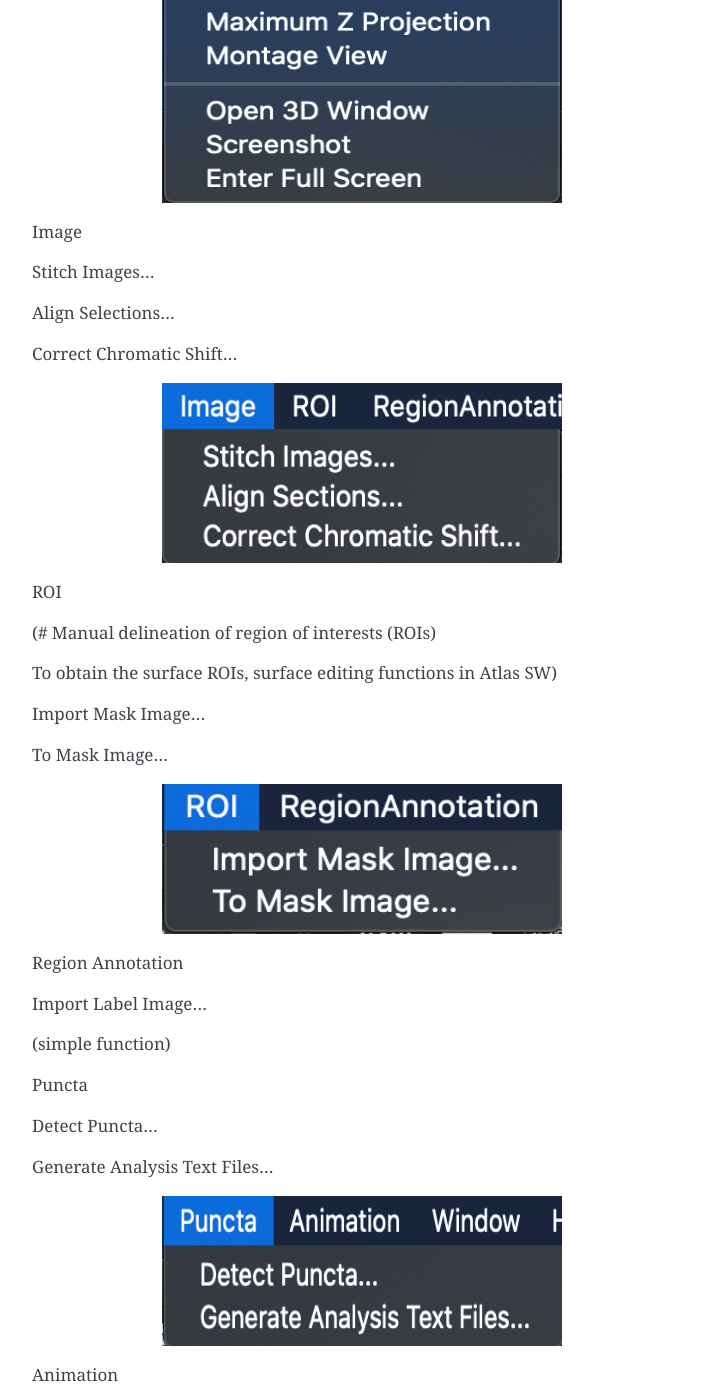
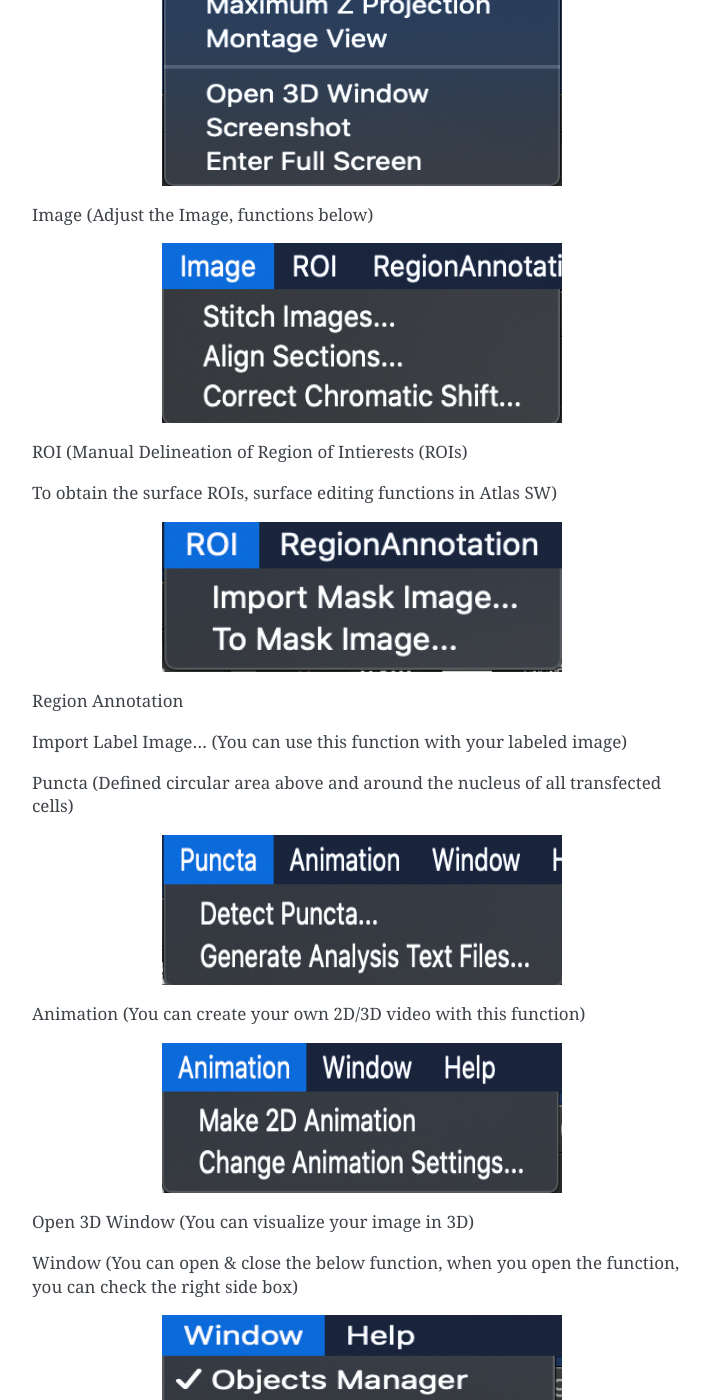
Before and after one commit to feng-lab/atlas-doc, a Sphinx documentation site: the page built from docs/source/license.rst, in a window 1280 px wide and 1400 px high, scrolled down 3071 px. Shown: the whole window, without its empty margins (388-1098 px from the left). Built offline with Sphinx 7.4.7, drawn with Linux system fonts in a browser that asks for light colours; some of the changed text lies outside the part shown.

Commit message:
update docs

```diff
--- a/docs/source/index.rst
+++ b/docs/source/index.rst
@@ -8,7 +8,7 @@ Atlas: an Open-Source Software Package for Biological-Image Visualization
   :alt: Atlas Figure1
   :align: right
 
-Atlas is an open source software for biological-image visualization, suite for digital image processing, analyzing 2D & 3D image stacks, visualizes various surface objects, digitally reconstructed neurons, 3D reconstruction, user-defined annotations in 2D & 3D space, and displaying fuctional biological-image data, etc.
+Atlas is an open source software for 3D/4D/5D digital image visualization, analyzing 2D & 3D image stacks, visualizes various surface objects, digitally reconstructed neurons, 3D reconstruction, user-defined annotations in 2D & 3D space, and displaying fuctional biological-image data, etc.
 
 We propose Atlas as a software for productive collaboration between biological research and computer science communities.
 
--- a/docs/source/license.rst
+++ b/docs/source/license.rst
@@ -36,7 +36,7 @@ Contents
 File -> Open...
 
 Open a file, which can be a TIFF or an SWC file or others
-
+You can simply open a file(your image file) with this function
 
 .. image:: images/file.png
   :width: 800px
@@ -46,8 +46,9 @@ Open a file, which can be a TIFF or an SWC file or others
   :align: center
 
 
-Or
-File Icon (First one)
+Or (second way to open a file)
+
+File Icon (First picture)
 Open an existing scene file
 
 .. image:: images/open.png
@@ -57,21 +58,18 @@ Open an existing scene file
   :alt: Atlas Figure1
   :align: center
 
-Edit
+
+Edit (You can edit the file below function)
 
 Undo/Redo/Copy/Paste/Start Dictation...
 
-Atlas supports unlimited undo/redo for most SWC & others editing operations
+* Atlas supports unlimited undo/redo for most SWC & others editing operations
 
 
-View
 
-Zoom In(Command & +) / Zoom Out(Command & -) / Fit into WIndow /
+View (Adjust how to display of your file)
 
-Normal View / Maximum Z Projection / Montage View / Open 3D WIondow /
-
-Screenshot / Enter Full Screen
-
+Zoom In(Command & +) / Zoom Out(Command & -) /
 
 .. image:: images/view.png
   :width: 400px
@@ -81,13 +79,7 @@ Screenshot / Enter Full Screen
   :align: center
 
 
-Image
-
-Stitch Images...
-
-Align Selections...
-
-Correct Chromatic Shift...
+Image (Adjust the Image, functions below)
 
 
 .. image:: images/stitchimages.png
@@ -98,15 +90,9 @@ Correct Chromatic Shift...
   :align: center
 
 
-ROI
-
-(# Manual delineation of region of interests (ROIs)
+ROI (Manual Delineation of Region of Intierests (ROIs)
 
 To obtain the surface ROIs, surface editing functions in Atlas SW)
-
-Import Mask Image...
-
-To Mask Image...
 
 .. image:: images/roi.png
   :width: 400px
@@ -118,15 +104,10 @@ To Mask Image...
 
 Region Annotation
 
-Import Label Image...
+Import Label Image... (You can use this function with your labeled image)
 
-(simple function)
 
-Puncta
-
-Detect Puncta...
-
-Generate Analysis Text Files...
+Puncta (Defined circular area above and around the nucleus of all transfected cells)
 
 
 .. image:: images/puncta.png
@@ -137,11 +118,8 @@ Generate Analysis Text Files...
   :align: center
 
 
-Animation
+Animation (You can create your own 2D/3D video with this function)
 
-Make 2D Animation
-
-Change Animation Settings...
 
 
 .. image:: images/animation.png
@@ -152,25 +130,11 @@ Change Animation Settings...
   :align: center
 
 
-Open 3D Window
+Open 3D Window (You can visualize your image in 3D)
 
-User can make 3D animation
 
-Window
 
-Object Manager
-
-Object View Settings
-
-Object Detailed Info
-
-Global View Setting
-
-Capture
-
-Help
-
-Edit and Output
+Window (You can open & close the below function, when you open the function, you can check the  right side box)
 
 
 .. image:: images/window.png
@@ -181,41 +145,29 @@ Edit and Output
   :align: center
 
 
-Help
+Help (You can serch the function you want)
 
-Search
 
-Help
-
-View Log
-
-Open Log Folder
-
-Run Benchmark
-
-Unit Test
-
-Run Custom Command
 
 2.1.2 Keyboard Shortcuts
 ^^^^^^^^^^^^^^^^^^^^^^^^
-Command referred to as Ctrl for Windows PC
+* Command referred to as Ctrl for Windows PC
 
-2D Image Control
+* 2D Image Control
 
-zoom:
+* zoom:
 
 1) command/control & +(bigger), -(smaller)
 
 2) + / -
 
-zoom in/out to location:
+* zoom in/out to location:
 
 1) + / - while pointing mouse cursor to the target location
 
-3D Image Control
+* 3D Image Control
 
-zoom/dolly:
+* zoom/dolly:
 
 1) command/control key + mouse wheel scroll
 
@@ -225,25 +177,25 @@ zoom/dolly:
 
 4) =(+)/- key (might be slow if image is rendered in full-resolution)
 
-rotate:
+* rotate:
 
 1) mouse drag
 
 2) command/control key + Left/Right/Up/Down key
 
-shift:
+* shift:
 
 1) shift key + mouse drag
 2) shift key + Left/Right/Up/Down key (might be slow if image is rendered in full-resolution)
 
-roll:
+* roll:
 
 1) alt key + mouse drag
 
 2) alt key + Left/Right key (might be slow if image is rendered in full-resolution)
 
 
-General Shortcut Functions
+* General Shortcut Functions
 
 
 .. image:: images/table.png
@@ -460,8 +412,26 @@ Additional Notes
   :alt: Atlas Figure1
   :align: center
 
-3.2 Analzing Fluorescence Microscopy Images with Atlas
+3.2 Analyzing Fluorescence Microscopy Image with Atlas
 ^^^^^^^^^^^^^^^^^^^^^^^^^^^^^^^^^^^^^^^^^^^^^^^^^^^^^^
+
+3D Mouse Brain Modeling with Atlas
+==================================
+
+.. image:: images/atlas11.png
+  :width: 800px
+  :height: 400px
+  :scale: 100%
+  :alt: Atlas Figure1
+  :align: center
+
+Figure1. Atlas 3D Visualization. Use of Atlas in visualizing a digital model of a mouse brain.
+
+Grey voxels: 3D volumetric image of a mouse brain; turquoise, lavender, and ultramarine blue voxels: Mouse Hippocampus; shows structure and functions in great detail. Black boxels: Aligned interpolation.
+
+Atlas visualization: From the global viewer, object viewers from various brain regions can be initialized. Object viewers can have their own transform parameters, scale, rotation, transition, rotation center, channels, and color maps independently of the global viewer.
+
+
 
 3.3 Image Stacks & Cell Signals & 3D Visualization
 ^^^^^^^^^^^^^^^^^^^^^^^^^^^^^^^^^^^^^^^^^^^^^^^^^^
```
Also changed, not shown: other parts of docs/source/index.rst (+1 -1 lines), docs/source/images/atlas1.png (added), docs/source/images/atlas11.png (added).
